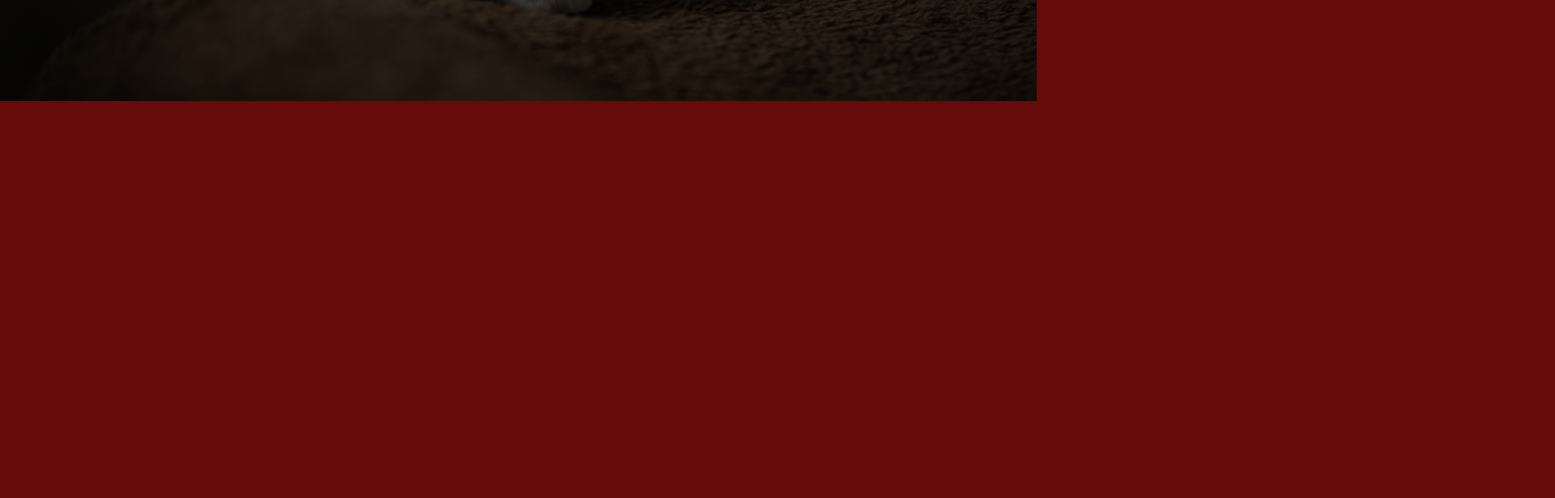
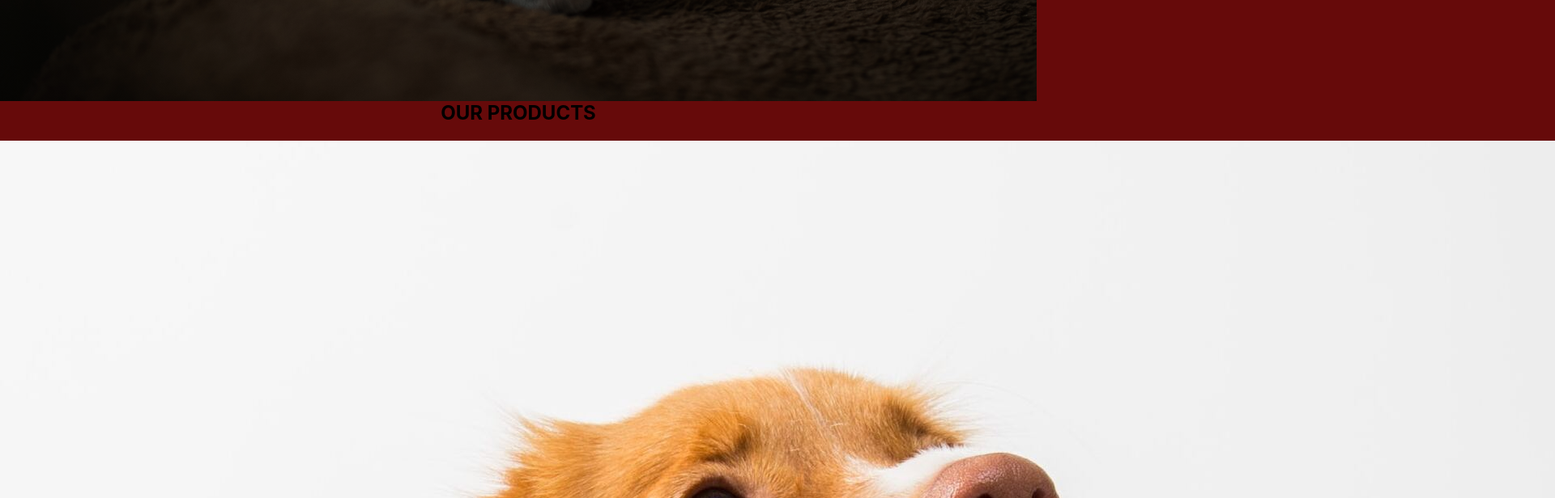
Before and after one commit to olvbrntly/shopping-cart, a React (Create React App) app: page / in a window 1280 px wide. Shown: the part 720-1336 px from the top of the page at 81% size, 1920 px wide, since content can reach past the window. Before the commit the page ends 845 px from the top, so only its background shows below. Built offline with nearby package versions, Linux system fonts and the light colour scheme; a web font is replaced by a local one.

Commit message:
adding product portion of landing page

```diff
--- a/src/components/Home.js
+++ b/src/components/Home.js
@@ -6,7 +6,7 @@ function Home(){
     return(
         <div>
             <LandingHome />
-            {/* <LandingInfo /> */}
+            <LandingInfo />
         </div>
     )
 }
```
